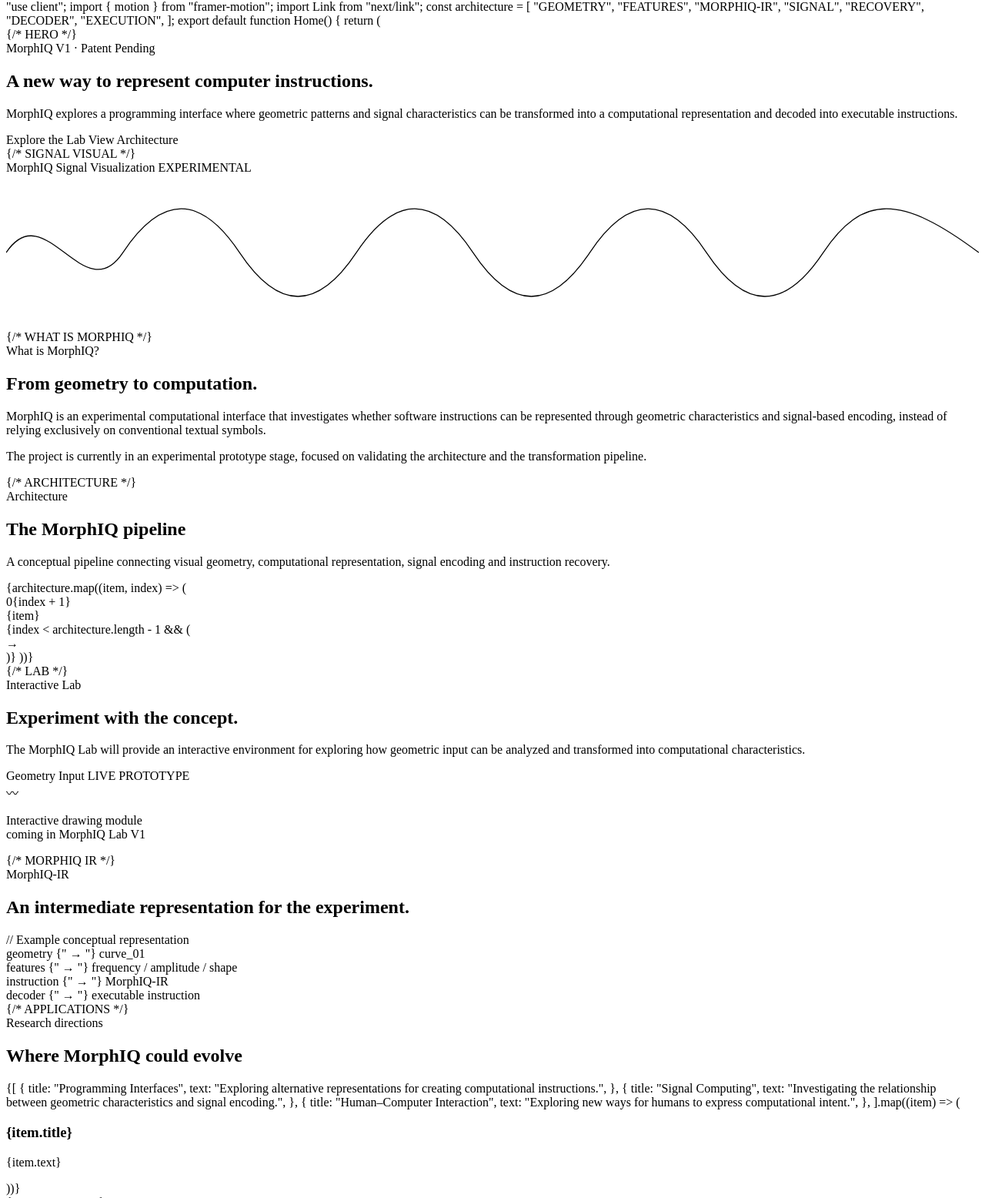
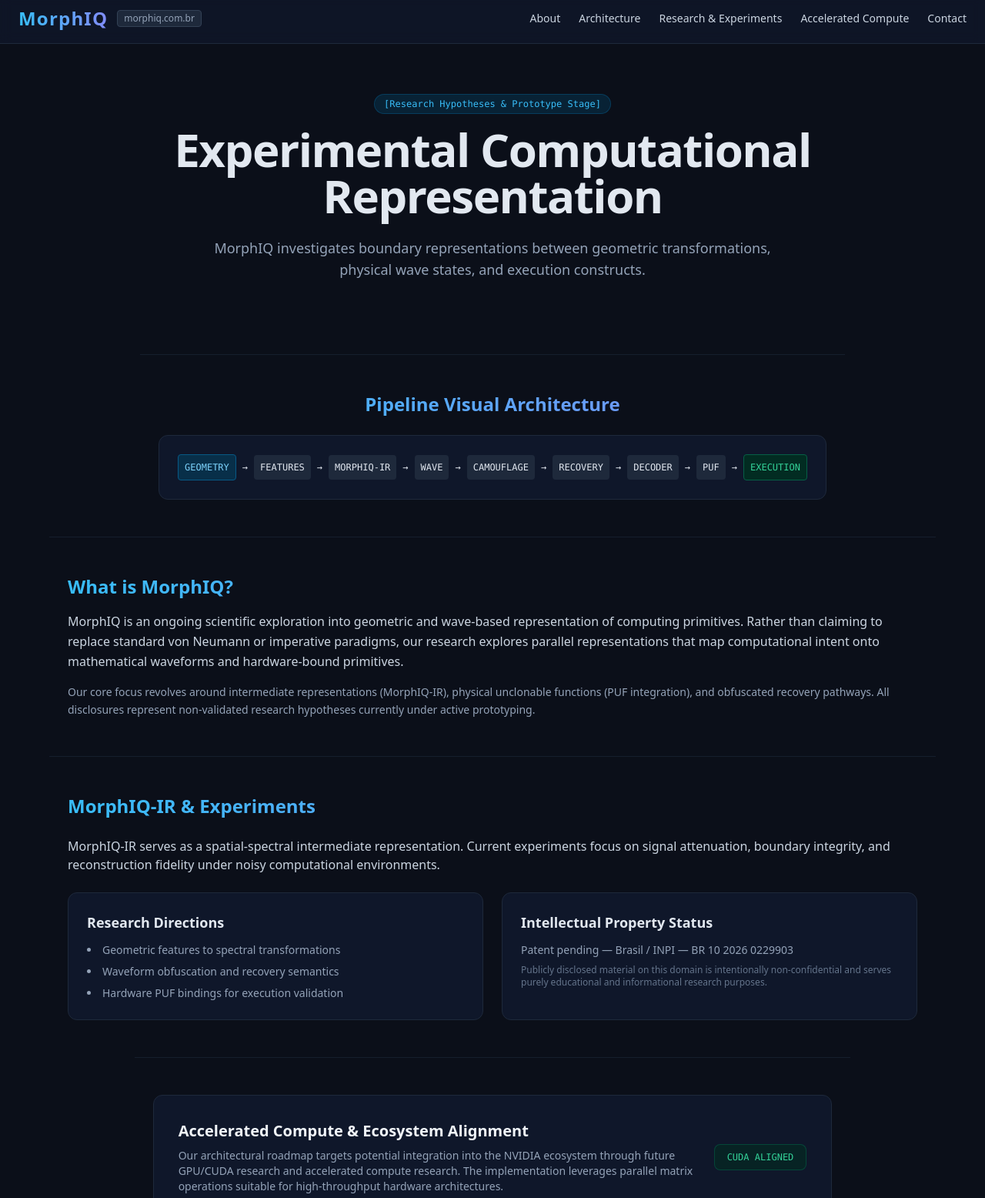
Before and after one commit to celsoalmeida2079-del/MorphIq-, a plain HTML site: page index.html in a window 1280 px wide. Shown: the part 8-1564 px from the top of the page at 77% size. Drawn offline with nearby package versions, Linux system fonts and the light colour scheme.

Commit message:
Update index.html

```diff
--- a/index.html
+++ b/index.html
@@ -1,405 +1,131 @@
-"use client";
+<!DOCTYPE html>
+<html lang="en">
+<head>
+    <meta charset="UTF-8">
+    <meta name="viewport" content="width=device-width, initial-scale=1.0">
+    <title>MorphIQ | Experimental Computational Representation</title>
+    <script src="https://cdn.tailwindcss.com"></script>
+    <style>
+        body { background-color: #0b0f19; color: #e2e8f0; font-family: system-ui, -apple-system, sans-serif; }
+        .gradient-text { background: linear-gradient(90deg, #38bdf8, #818cf8); -webkit-background-clip: text; -webkit-text-fill-color: transparent; }
+    </style>
+</head>
+<body class="min-h-screen flex flex-col justify-between">
 
-import { motion } from "framer-motion";
-import Link from "next/link";
+    <!-- NAVBAR -->
+    <header class="border-b border-slate-800 bg-slate-900/80 backdrop-blur sticky top-0 z-50">
+        <div class="max-w-7xl mx-auto px-6 py-4 flex justify-between items-center">
+            <div class="flex items-center gap-3">
+                <span class="text-2xl font-bold tracking-wider gradient-text">MorphIQ</span>
+                <span class="text-xs px-2 py-0.5 rounded bg-slate-800 text-slate-400 border border-slate-700">morphiq.com.br</span>
+            </div>
+            <nav class="hidden md:flex gap-6 text-sm text-slate-300">
+                <a href="#about" class="hover:text-sky-400 transition">About</a>
+                <a href="#architecture" class="hover:text-sky-400 transition">Architecture</a>
+                <a href="#research" class="hover:text-sky-400 transition">Research & Experiments</a>
+                <a href="#nvidia" class="hover:text-sky-400 transition">Accelerated Compute</a>
+                <a href="#contact" class="hover:text-sky-400 transition">Contact</a>
+            </nav>
+        </div>
+    </header>
 
-const architecture = [
-  "GEOMETRY",
-  "FEATURES",
-  "MORPHIQ-IR",
-  "SIGNAL",
-  "RECOVERY",
-  "DECODER",
-  "EXECUTION",
-];
+    <!-- HERO SECTION -->
+    <section class="max-w-5xl mx-auto px-6 py-16 text-center">
+        <div class="inline-block mb-4 px-3 py-1 rounded-full text-xs font-mono bg-sky-950/60 border border-sky-800/50 text-sky-400">
+            [Research Hypotheses & Prototype Stage]
+        </div>
+        <h1 class="text-4xl md:text-6xl font-extrabold tracking-tight mb-6">
+            Experimental Computational Representation
+        </h1>
+        <p class="text-lg text-slate-400 max-w-3xl mx-auto mb-8">
+            MorphIQ investigates boundary representations between geometric transformations, physical wave states, and execution constructs.
+        </p>
+    </section>
 
-export default function Home() {
-  return (
-    <main className="min-h-screen bg-[#05070d] text-white">
-      {/* HERO */}
-      <section className="relative overflow-hidden border-b border-white/10">
-        <div className="absolute inset-0 bg-[radial-gradient(circle_at_50%_0%,rgba(45,212,191,0.15),transparent_45%)]" />
-
-        <div className="relative mx-auto flex min-h-[90vh] max-w-7xl flex-col justify-center px-6 py-20">
-          <motion.div
-            initial={{ opacity: 0, y: 25 }}
-            animate={{ opacity: 1, y: 0 }}
-            transition={{ duration: 0.7 }}
-          >
-            <div className="mb-6 inline-flex rounded-full border border-cyan-400/30 bg-cyan-400/5 px-4 py-2 text-sm text-cyan-300">
-              MorphIQ V1 · Patent Pending
-            </div>
-
-            <h1 className="max-w-5xl text-5xl font-bold leading-tight tracking-tight md:text-7xl">
-              A new way to represent
-              <span className="block bg-gradient-to-r from-cyan-300 via-blue-400 to-purple-500 bg-clip-text text-transparent">
-                computer instructions.
-              </span>
-            </h1>
-
-            <p className="mt-8 max-w-3xl text-lg leading-8 text-slate-300 md:text-xl">
-              MorphIQ explores a programming interface where geometric
-              patterns and signal characteristics can be transformed into a
-              computational representation and decoded into executable
-              instructions.
-            </p>
-
-            <div className="mt-10 flex flex-wrap gap-4">
-              <Link
-                href="#lab"
-                className="rounded-xl bg-cyan-400 px-6 py-3 font-semibold text-black transition hover:bg-cyan-300"
-              >
-                Explore the Lab
-              </Link>
-
-              <Link
-                href="#architecture"
-                className="rounded-xl border border-white/15 px-6 py-3 font-semibold text-white transition hover:bg-white/5"
-              >
-                View Architecture
-              </Link>
-            </div>
-          </motion.div>
-
-          {/* SIGNAL VISUAL */}
-          <div className="mt-20 overflow-hidden rounded-2xl border border-white/10 bg-black/30 p-5 backdrop-blur">
-            <div className="mb-4 flex items-center justify-between">
-              <span className="text-sm text-slate-400">
-                MorphIQ Signal Visualization
-              </span>
-
-              <span className="text-xs text-cyan-300">
-                EXPERIMENTAL
-              </span>
-            </div>
-
-            <div className="h-40 w-full overflow-hidden rounded-xl bg-[#080c15]">
-              <svg
-                viewBox="0 0 1000 160"
-                className="h-full w-full"
-                preserveAspectRatio="none"
-              >
-                <path
-                  d="
-                  M0 80
-                  C40 20 80 140 120 80
-                  S200 20 240 80
-                  S320 140 360 80
-                  S440 20 480 80
-                  S560 140 600 80
-                  S680 20 720 80
-                  S800 140 840 80
-                  S920 20 1000 80
-                  "
-                  fill="none"
-                  stroke="currentColor"
-                  strokeWidth="3"
-                  className="text-cyan-400"
-                />
-              </svg>
-            </div>
+    <!-- PIPELINE ARCHITECTURE -->
+    <section id="architecture" class="max-w-6xl mx-auto px-6 py-12 border-t border-slate-800/60">
+        <h2 class="text-2xl font-bold mb-6 gradient-text text-center">Pipeline Visual Architecture</h2>
+        <div class="p-6 bg-slate-900 border border-slate-800 rounded-xl overflow-x-auto">
+            <div class="flex flex-wrap gap-2 text-xs font-mono justify-center items-center min-w-[600px]">
+                <span class="p-2 bg-sky-950 text-sky-300 border border-sky-800 rounded">GEOMETRY</span> &rarr;
+                <span class="p-2 bg-slate-800 rounded">FEATURES</span> &rarr;
+                <span class="p-2 bg-slate-800 rounded">MORPHIQ-IR</span> &rarr;
+                <span class="p-2 bg-slate-800 rounded">WAVE</span> &rarr;
+                <span class="p-2 bg-slate-800 rounded">CAMOUFLAGE</span> &rarr;
+                <span class="p-2 bg-slate-800 rounded">RECOVERY</span> &rarr;
+                <span class="p-2 bg-slate-800 rounded">DECODER</span> &rarr;
+                <span class="p-2 bg-slate-800 rounded">PUF</span> &rarr;
+                <span class="p-2 bg-emerald-950 text-emerald-400 border border-emerald-800 rounded">EXECUTION</span>
             </div>
         </div>
     </section>
 
-      {/* WHAT IS MORPHIQ */}
-      <section className="mx-auto max-w-7xl px-6 py-24">
-        <div className="grid gap-12 md:grid-cols-2">
-          <div>
-            <span className="text-sm font-semibold uppercase tracking-widest text-cyan-400">
-              What is MorphIQ?
-            </span>
+    <!-- WHAT IS MORPHIQ -->
+    <section id="about" class="max-w-6xl mx-auto px-6 py-12 border-t border-slate-800/60">
+        <h2 class="text-2xl font-bold mb-4 gradient-text">What is MorphIQ?</h2>
+        <p class="text-slate-300 leading-relaxed mb-4">
+            MorphIQ is an ongoing scientific exploration into geometric and wave-based representation of computing primitives. Rather than claiming to replace standard von Neumann or imperative paradigms, our research explores parallel representations that map computational intent onto mathematical waveforms and hardware-bound primitives.
+        </p>
+        <p class="text-slate-400 text-sm leading-relaxed">
+            Our core focus revolves around intermediate representations (MorphIQ-IR), physical unclonable functions (PUF integration), and obfuscated recovery pathways. All disclosures represent non-validated research hypotheses currently under active prototyping.
+        </p>
+    </section>
 
-            <h2 className="mt-4 text-4xl font-bold">
-              From geometry to computation.
-            </h2>
+    <!-- RESEARCH & EXPERIMENTS -->
+    <section id="research" class="max-w-6xl mx-auto px-6 py-12 border-t border-slate-800/60">
+        <h2 class="text-2xl font-bold mb-6 gradient-text">MorphIQ-IR & Experiments</h2>
+        <p class="text-slate-300 mb-6">MorphIQ-IR serves as a spatial-spectral intermediate representation. Current experiments focus on signal attenuation, boundary integrity, and reconstruction fidelity under noisy computational environments.</p>
+
+        <div class="grid grid-cols-1 md:grid-cols-2 gap-6">
+            <div class="bg-slate-900 border border-slate-800 p-6 rounded-xl">
+                <h3 class="text-lg font-bold text-slate-200 mb-3">Research Directions</h3>
+                <ul class="list-disc list-inside text-sm text-slate-400 space-y-2">
+                    <li>Geometric features to spectral transformations</li>
+                    <li>Waveform obfuscation and recovery semantics</li>
+                    <li>Hardware PUF bindings for execution validation</li>
+                </ul>
             </div>
-
-          <div className="text-lg leading-8 text-slate-300">
-            <p>
-              MorphIQ is an experimental computational interface that
-              investigates whether software instructions can be represented
-              through geometric characteristics and signal-based encoding,
-              instead of relying exclusively on conventional textual symbols.
-            </p>
-
-            <p className="mt-6">
-              The project is currently in an experimental prototype stage,
-              focused on validating the architecture and the transformation
-              pipeline.
-            </p>
+            <div class="bg-slate-900 border border-slate-800 p-6 rounded-xl">
+                <h3 class="text-lg font-bold text-slate-200 mb-3">Intellectual Property Status</h3>
+                <p class="text-sm text-slate-400 mb-2">Patent pending — Brasil / INPI — BR 10 2026 0229903</p>
+                <p class="text-xs text-slate-500">Publicly disclosed material on this domain is intentionally non-confidential and serves purely educational and informational research purposes.</p>
             </div>
         </div>
     </section>
 
-      {/* ARCHITECTURE */}
-      <section
-        id="architecture"
-        className="border-y border-white/10 bg-[#080b13]"
-      >
-        <div className="mx-auto max-w-7xl px-6 py-24">
-          <span className="text-sm font-semibold uppercase tracking-widest text-cyan-400">
-            Architecture
-          </span>
+    <!-- ACCELERATED COMPUTE & NVIDIA -->
+    <section id="nvidia" class="max-w-6xl mx-auto px-6 py-12 border-t border-slate-800/60">
+        <div class="bg-slate-900 border border-slate-800 p-8 rounded-xl flex flex-col md:flex-row justify-between items-center gap-6">
+            <div>
+                <h3 class="text-xl font-bold text-slate-100 mb-2">Accelerated Compute & Ecosystem Alignment</h3>
+                <p class="text-slate-400 text-sm max-w-2xl">
+                    Our architectural roadmap targets potential integration into the NVIDIA ecosystem through future GPU/CUDA research and accelerated compute research. The implementation leverages parallel matrix operations suitable for high-throughput hardware architectures.
+                </p>
+            </div>
+            <span class="px-4 py-2 bg-emerald-950/60 text-emerald-400 border border-emerald-800/60 rounded-lg text-xs font-mono whitespace-nowrap">CUDA ALIGNED</span>
+        </div>
+    </section>
 
-          <h2 className="mt-4 text-4xl font-bold">
-            The MorphIQ pipeline
-          </h2>
-
-          <p className="mt-5 max-w-3xl text-lg text-slate-400">
-            A conceptual pipeline connecting visual geometry, computational
-            representation, signal encoding and instruction recovery.
-          </p>
-
-          <div className="mt-14 grid gap-4 md:grid-cols-7">
-            {architecture.map((item, index) => (
-              <motion.div
-                key={item}
-                initial={{ opacity: 0, y: 20 }}
-                whileInView={{ opacity: 1, y: 0 }}
-                viewport={{ once: true }}
-                transition={{ delay: index * 0.08 }}
-                className="relative rounded-2xl border border-white/10 bg-white/[0.03] p-5 text-center"
-              >
-                <div className="text-xs text-slate-500">
-                  0{index + 1}
+    <!-- TEAM & CONTACT -->
+    <section id="contact" class="max-w-6xl mx-auto px-6 py-12 border-t border-slate-800/60">
+        <div class="grid grid-cols-1 md:grid-cols-2 gap-6 text-sm">
+            <div>
+                <h3 class="font-bold text-slate-200 mb-1">Founder / Team</h3>
+                <p class="text-slate-400">Celso Almeida & MorphIQ Research Group</p>
             </div>
-
-                <div className="mt-3 text-sm font-semibold text-cyan-300">
-                  {item}
-                </div>
-
-                {index < architecture.length - 1 && (
-                  <div className="hidden md:block absolute -right-4 top-1/2 z-10 text-slate-600">
-                    →
-                  </div>
-                )}
-              </motion.div>
-            ))}
+            <div>
+                <h3 class="font-bold text-slate-200 mb-1">Contact</h3>
+                <p class="text-slate-400">research@morphiq.com.br</p>
             </div>
         </div>
     </section>
 
-      {/* LAB */}
-      <section id="lab" className="mx-auto max-w-7xl px-6 py-24">
-        <div className="grid gap-12 md:grid-cols-2">
-          <div>
-            <span className="text-sm font-semibold uppercase tracking-widest text-cyan-400">
-              Interactive Lab
-            </span>
+    <!-- FOOTER -->
+    <footer class="border-t border-slate-800 bg-slate-950 py-8">
+        <div class="max-w-7xl mx-auto px-6 text-center text-xs text-slate-500">
+            <p>&copy; 2026 MorphIQ. Domain: morphiq.com.br. All rights reserved.</p>
+        </div>
+    </footer>
 
-            <h2 className="mt-4 text-4xl font-bold">
-              Experiment with the concept.
-            </h2>
-
-            <p className="mt-6 text-lg leading-8 text-slate-400">
-              The MorphIQ Lab will provide an interactive environment for
-              exploring how geometric input can be analyzed and transformed
-              into computational characteristics.
-            </p>
-          </div>
-
-          <div className="rounded-2xl border border-white/10 bg-[#080c15] p-6">
-            <div className="mb-5 flex items-center justify-between">
-              <span className="font-semibold">
-                Geometry Input
-              </span>
-
-              <span className="rounded-full bg-cyan-400/10 px-3 py-1 text-xs text-cyan-300">
-                LIVE PROTOTYPE
-              </span>
-            </div>
-
-            <div className="flex h-64 items-center justify-center rounded-xl border border-dashed border-white/15">
-              <div className="text-center">
-                <div className="text-5xl">〰</div>
-
-                <p className="mt-4 text-sm text-slate-500">
-                  Interactive drawing module
-                  <br />
-                  coming in MorphIQ Lab V1
-                </p>
-              </div>
-            </div>
-          </div>
-        </div>
-      </section>
-
-      {/* MORPHIQ IR */}
-      <section className="border-y border-white/10 bg-[#080b13]">
-        <div className="mx-auto max-w-7xl px-6 py-24">
-          <span className="text-sm font-semibold uppercase tracking-widest text-cyan-400">
-            MorphIQ-IR
-          </span>
-
-          <h2 className="mt-4 text-4xl font-bold">
-            An intermediate representation for the experiment.
-          </h2>
-
-          <div className="mt-12 rounded-2xl border border-white/10 bg-black/40 p-6 font-mono text-sm">
-            <div className="text-slate-500">
-              // Example conceptual representation
-            </div>
-
-            <div className="mt-4 space-y-2">
-              <div>
-                <span className="text-purple-400">geometry</span>
-                {" → "}
-                <span className="text-cyan-300">
-                  curve_01
-                </span>
-              </div>
-
-              <div>
-                <span className="text-purple-400">features</span>
-                {" → "}
-                <span className="text-cyan-300">
-                  frequency / amplitude / shape
-                </span>
-              </div>
-
-              <div>
-                <span className="text-purple-400">instruction</span>
-                {" → "}
-                <span className="text-cyan-300">
-                  MorphIQ-IR
-                </span>
-              </div>
-
-              <div>
-                <span className="text-purple-400">decoder</span>
-                {" → "}
-                <span className="text-cyan-300">
-                  executable instruction
-                </span>
-              </div>
-            </div>
-          </div>
-        </div>
-      </section>
-
-      {/* APPLICATIONS */}
-      <section className="mx-auto max-w-7xl px-6 py-24">
-        <span className="text-sm font-semibold uppercase tracking-widest text-cyan-400">
-          Research directions
-        </span>
-
-        <h2 className="mt-4 text-4xl font-bold">
-          Where MorphIQ could evolve
-        </h2>
-
-        <div className="mt-12 grid gap-5 md:grid-cols-3">
-          {[
-            {
-              title: "Programming Interfaces",
-              text: "Exploring alternative representations for creating computational instructions.",
-            },
-            {
-              title: "Signal Computing",
-              text: "Investigating the relationship between geometric characteristics and signal encoding.",
-            },
-            {
-              title: "Human–Computer Interaction",
-              text: "Exploring new ways for humans to express computational intent.",
-            },
-          ].map((item) => (
-            <div
-              key={item.title}
-              className="rounded-2xl border border-white/10 bg-white/[0.03] p-7"
-            >
-              <h3 className="text-xl font-semibold">
-                {item.title}
-              </h3>
-
-              <p className="mt-4 leading-7 text-slate-400">
-                {item.text}
-              </p>
-            </div>
-          ))}
-        </div>
-      </section>
-
-      {/* ROADMAP */}
-      <section className="border-y border-white/10 bg-[#080b13]">
-        <div className="mx-auto max-w-7xl px-6 py-24">
-          <span className="text-sm font-semibold uppercase tracking-widest text-cyan-400">
-            Roadmap
-          </span>
-
-          <h2 className="mt-4 text-4xl font-bold">
-            From concept to laboratory.
-          </h2>
-
-          <div className="mt-12 grid gap-4 md:grid-cols-4">
-            {[
-              ["01", "Concept", "Architecture and theoretical model"],
-              ["02", "Prototype", "Notebook and computational experiments"],
-              ["03", "Laboratory", "Hardware and signal validation"],
-              ["04", "Platform", "Developer tools and applications"],
-            ].map(([number, title, text]) => (
-              <div
-                key={number}
-                className="rounded-2xl border border-white/10 p-6"
-              >
-                <div className="text-sm text-cyan-400">
-                  {number}
-                </div>
-
-                <h3 className="mt-4 text-xl font-semibold">
-                  {title}
-                </h3>
-
-                <p className="mt-3 text-sm leading-6 text-slate-400">
-                  {text}
-                </p>
-              </div>
-            ))}
-          </div>
-        </div>
-      </section>
-
-      {/* IP */}
-      <section className="mx-auto max-w-7xl px-6 py-24">
-        <div className="rounded-3xl border border-cyan-400/20 bg-cyan-400/[0.03] p-8 md:p-12">
-          <span className="text-sm font-semibold uppercase tracking-widest text-cyan-400">
-            Intellectual Property
-          </span>
-
-          <h2 className="mt-4 text-3xl font-bold">
-            MorphIQ V1 · Patent Pending
-          </h2>
-
-          <p className="mt-5 max-w-3xl leading-8 text-slate-300">
-            The MorphIQ project has a pending patent application in Brazil.
-            The current website presents the research concept and experimental
-            architecture without disclosing confidential implementation
-            details.
-          </p>
-        </div>
-      </section>
-
-      {/* CONTACT */}
-      <section className="border-t border-white/10">
-        <div className="mx-auto max-w-7xl px-6 py-20 text-center">
-          <h2 className="text-4xl font-bold">
-            Explore the MorphIQ project.
-          </h2>
-
-          <p className="mx-auto mt-5 max-w-2xl text-slate-400">
-            MorphIQ is an early-stage research and technology project exploring
-            alternative computational representations.
-          </p>
-
-          <div className="mt-8 text-sm text-slate-500">
-            morphiq.com.br
-          </div>
-        </div>
-      </section>
-
-      {/* FOOTER */}
-      <footer className="border-t border-white/10 px-6 py-8 text-center text-sm text-slate-600">
-        © {new Date().getFullYear()} MorphIQ. All rights reserved.
-      </footer>
-    </main>
-  );
-}
+</body>
+</html>
```
Lines whose indentation alone changed are shown as unchanged.
